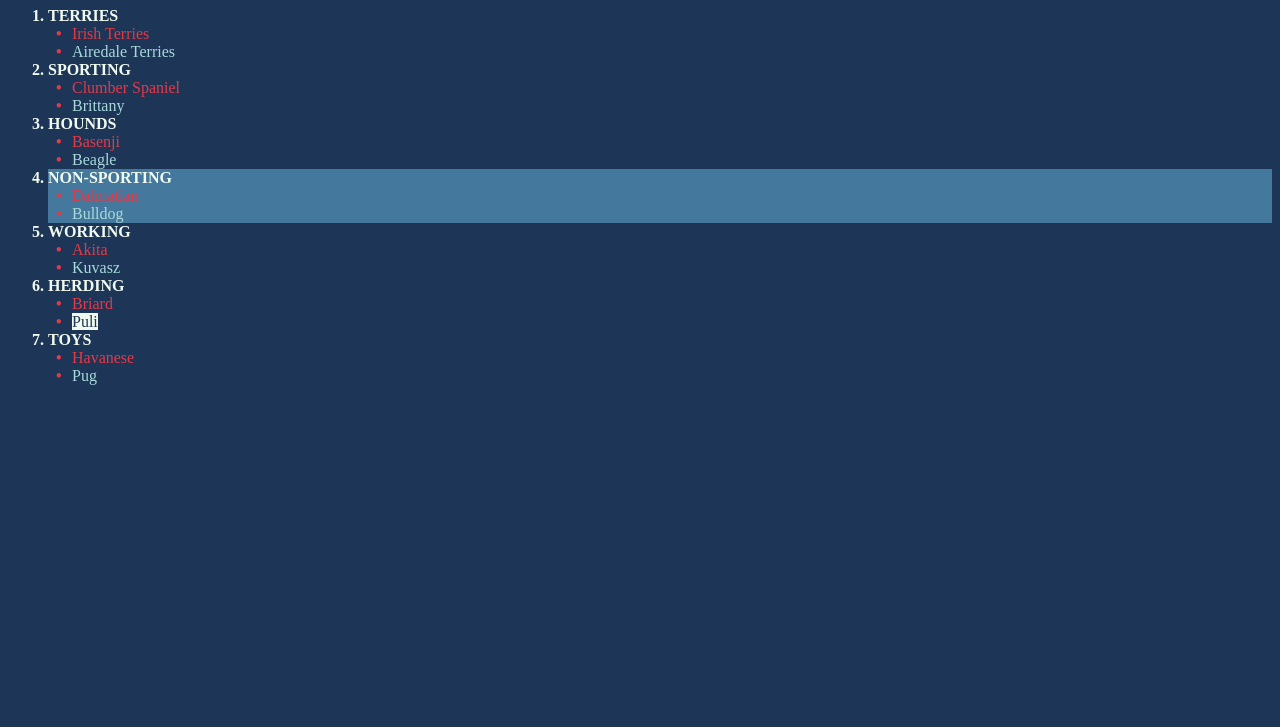
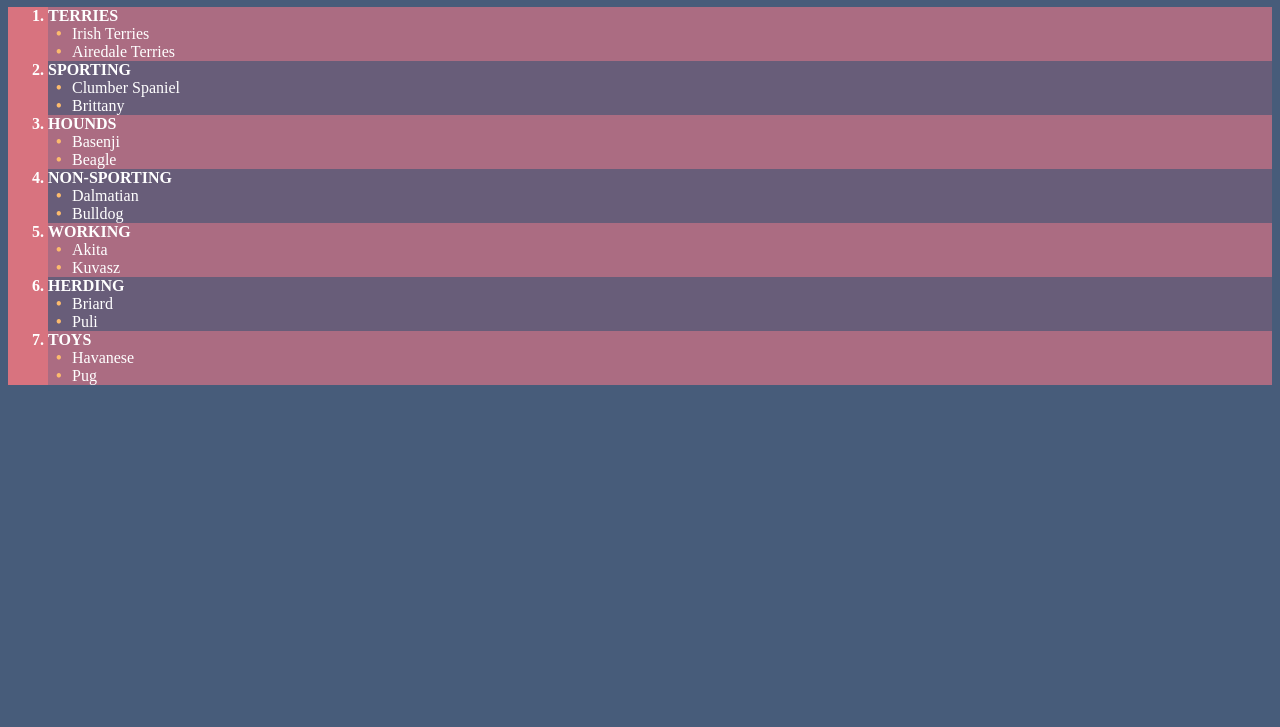
Before and after one commit to Hearthuz/DII_M4_02, a plain HTML site: page index.html in a window 1280 px wide. Shown: the part 73-800 px from the top of the page. Drawn offline with Linux system fonts and the light colour scheme.

Commit message:
assignment 1.1

```diff
--- a/style.css
+++ b/style.css
@@ -1,35 +1,37 @@
 body {
-    background-color: #1D3557;
+    background-color: #475C7A;
 }
 h1 {
-    color: #E63946;
+    color: #FCBB6D;
+    background-color: #685D79;
 }
-ul {
+ul:nth-of-type(odd){
     list-style-type: none;
-    color: #A8DADC;
+    background-color: #AB6C82;
+}
+ul:nth-of-type(even){
+    list-style-type: none;
+    background-color: #685D79;
 }
 ul li::before{
     content: "\2022";
-    color: #E63946;
+    color: #FCBB6D;
     font-weight: bold;
     display: inline-block;
     width: 1em;
     margin-left: -2em;
 }
-ol {
-    color: #F1FAEE;
+ol{
+    background-color: #D8737F;
 }
-ul>li:nth-child(odd) {
-    color: #E63946;
+ol,ul>li {
+    color: #FFFFFF;
 }
-
-.non_sporting {
-    background-color: #45789D;
-}
-#puli{
-    color: #1D3557;
-    background-color: #F1FAEE;
-}
-ol>li {
+ol>li:nth-child(4n+1){
+    background-color: #AB6C82;
     font-weight: bold;
 }
+ol>li:nth-child(4n+3){
+    background-color: #685D79;
+    font-weight: bold;
+}
```
